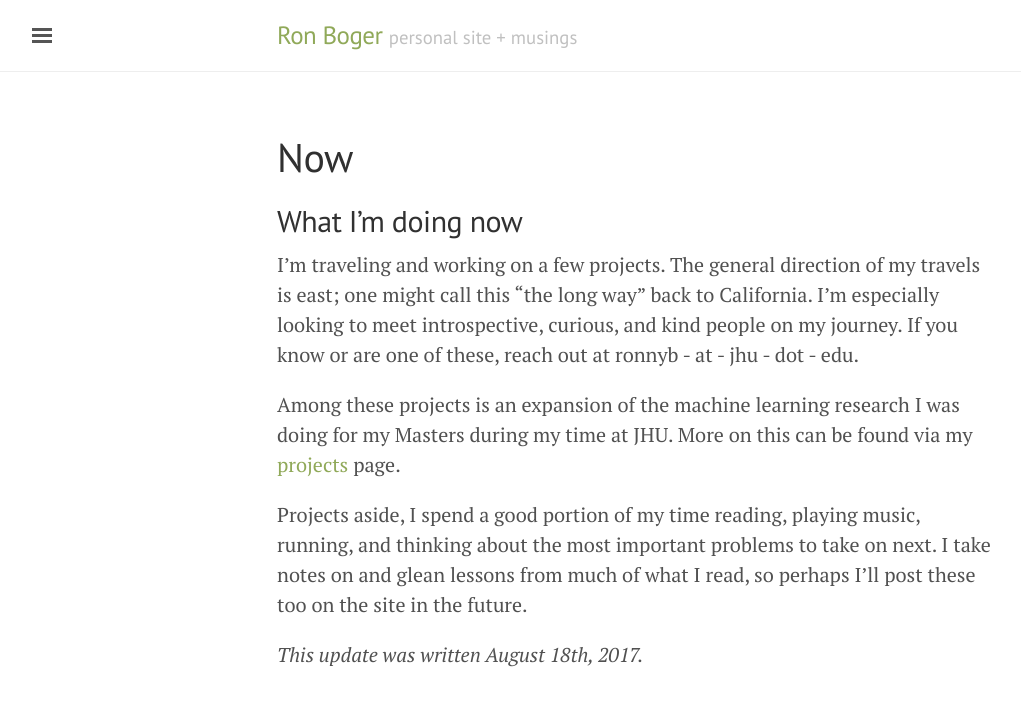
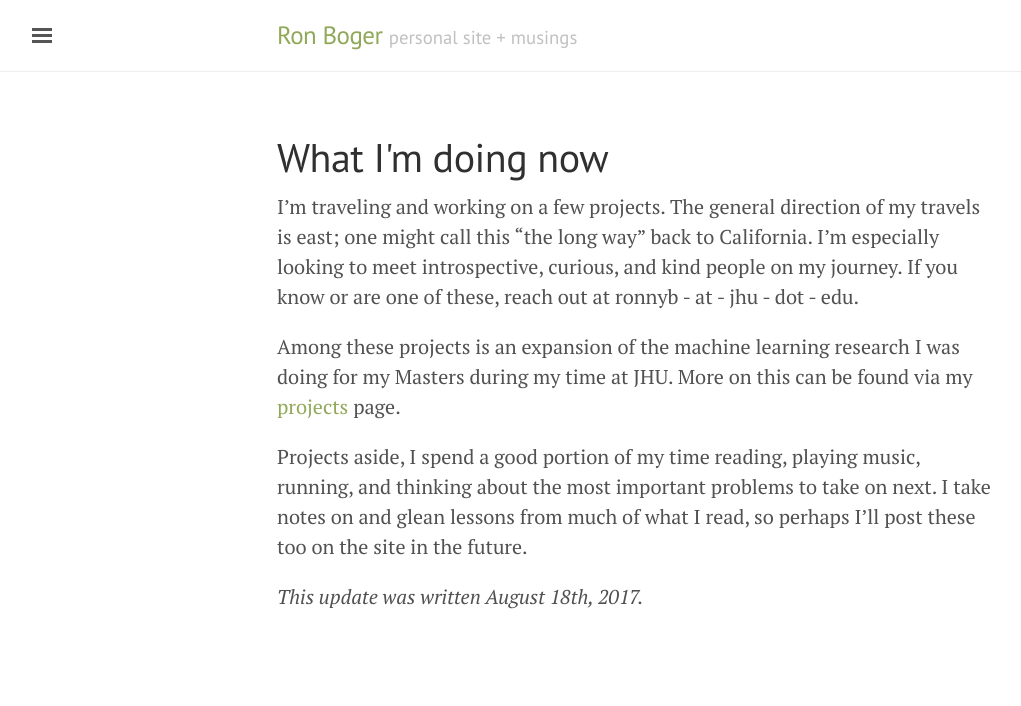
Before and after one commit to ronboger/ronboger.github.io, a Jekyll site: the page built from now.md, in a window 1280 px wide. Shown: the top 706 px of the page, without its empty margins (3-1024 px from the left). Built offline with Jekyll 4.4.1, drawn with Linux system fonts in a browser that asks for light colours.

Commit message:
remove headline

```diff
--- a/now.md
+++ b/now.md
@@ -1,9 +1,9 @@
 ---
 layout: page
-title: Now
+title: What I'm doing now
 ---
 
-## What I’m doing now
+<!-- ## What I’m doing now -->
 
 I'm traveling and working on a few projects. The general direction of my travels is east; one might call this "the long way" back to California. I'm especially looking to meet introspective, curious, and kind people on my journey. If you know or are one of these, reach out at ronnyb - at - jhu - dot - edu.
 
```
